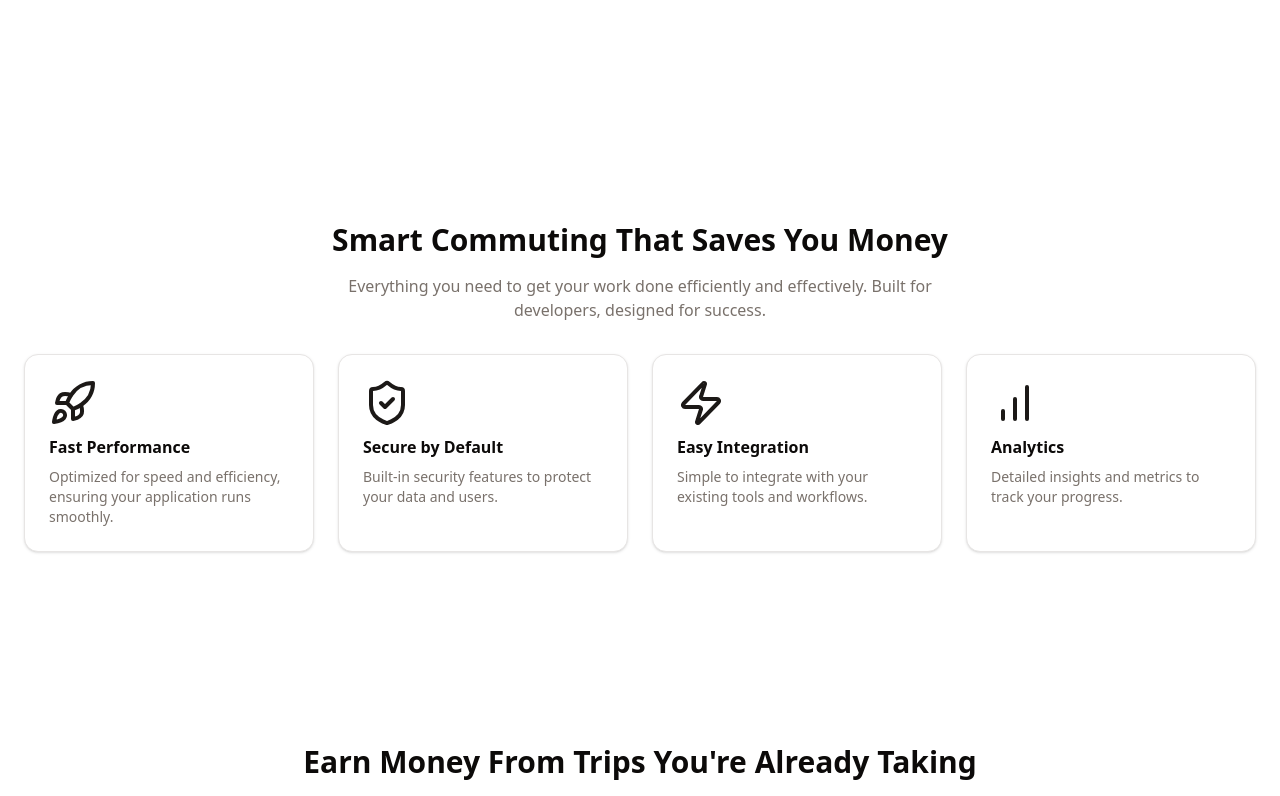
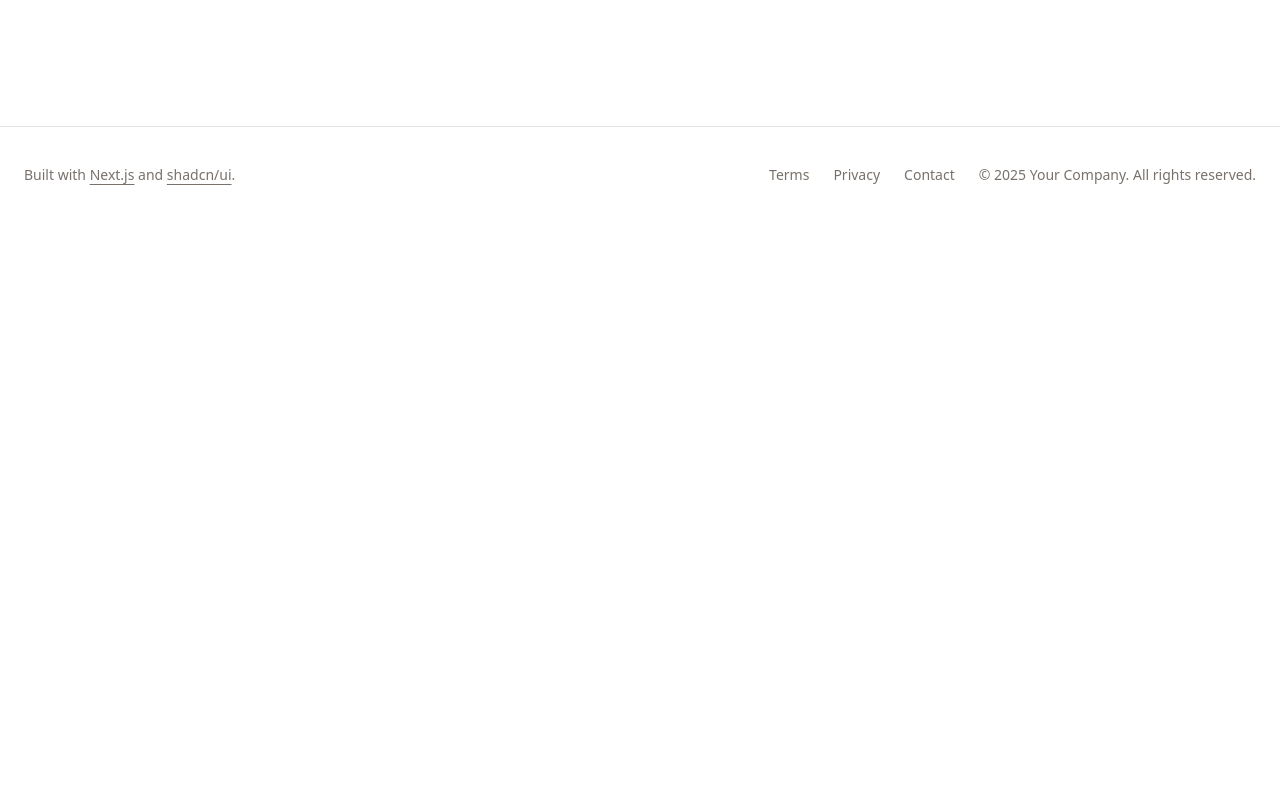
Before and after one commit to Donutboy2003/landingpage, a Next.js app: page / in a window 1280 px wide. Shown: the part 344-1140 px from the top of the page. After the commit the page ends 800 px from the top, so only its background shows below. Built offline with nearby package versions, Linux system fonts and the light colour scheme.

Commit message:
Remove section

```diff
--- a/app/page.tsx
+++ b/app/page.tsx
@@ -12,8 +12,8 @@ export default function Home() {
   {/* <RideShareNavbar/> */}
   <NavbarDemo/>
   <HeroSectionSimpleCentred/>
-  <FeatureSectionSimple/>
-  <ForDriver/>
+  {/* <FeatureSectionSimple/> */}
+  {/* <ForDriver/> */}
   <FooterSimple/>
   </>
   );
```
